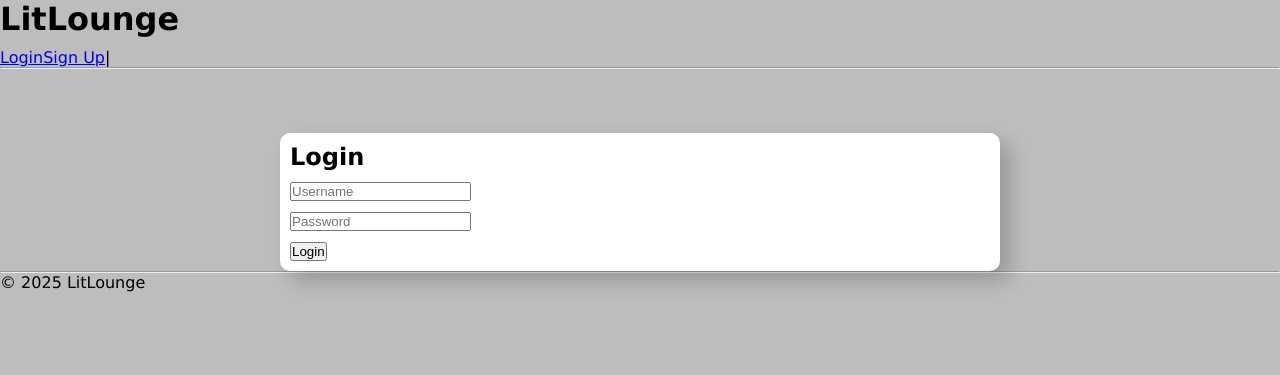
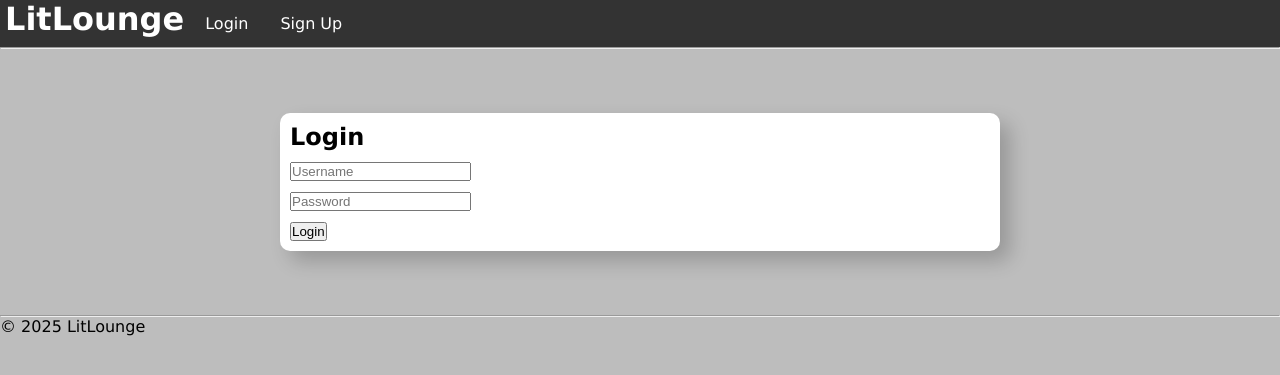
Before and after one commit to Random-Devil-with-internet/Year-12-3-Assignment, a Flask app: page / in a window 1280 px wide. Shown: the top 375 px of the page. Run offline with Flask 3, Linux system fonts and the light colour scheme.

Commit message:
Navigation bar

```diff
--- a/static/main.css
+++ b/static/main.css
@@ -8,20 +8,41 @@ html {
     background-color: rgb(189, 189, 189);
 }
 
-h1 {
-    margin-bottom: 10px;
-}
-
 h2 {
     margin-bottom: 10px;
 }
 
-a {
+ul {
+    list-style-type: none;
+    margin: 0;
+    padding: 0;
+    overflow: hidden;
+    background-color: #333;
+}
+
+li {
     float: left;
 }
 
-p {
-    float: left;
+li h1 {
+    display: block;
+    color: white;
+    text-align: center;
+    padding-left: 5px;
+    padding-right: 5px;
+    text-decoration: none;
+}
+
+li a {
+    display: block;
+    color: white;
+    text-align: center;
+    padding: 14px 16px;
+    text-decoration: none;
+}
+
+li a:hover {
+    background-color: #111;
 }
 
 table {
@@ -48,6 +69,7 @@ input {
 #Con {
     display: flex;
     margin-top: 5%;
+    margin-bottom: 5%;
     justify-content: center;
     width: 100%;
 }
--- a/templates/base.html
+++ b/templates/base.html
@@ -7,14 +7,16 @@
 </head>
 <body>
     <header>
-        <h1>LitLounge</h1>
-        {% if current_user.is_authenticated %}
-            <p>Logged in as {{ current_user.username }}</p>
-            <a href="{{ url_for('auth.logout') }}">Logout</a>
-        {% else %}
-            <a href="{{ url_for('auth.login') }}">Login</a> |
-            <a href="{{ url_for('auth.signup') }}">Sign Up</a>
-        {% endif %}
+        <ul>
+            <li><h1>LitLounge</h1></li>
+            {% if current_user.is_authenticated %}
+                <li><p>Logged in as {{ current_user.username }}</p></li>
+                <li><a href="{{ url_for('auth.logout') }}">Logout</a></li>
+            {% else %}
+                <li><a href="{{ url_for('auth.login') }}">Login</a></li>
+                <li><a href="{{ url_for('auth.signup') }}">Sign Up</a></li>
+            {% endif %}
+        </ul>
         <hr>
     </header>
 
```
